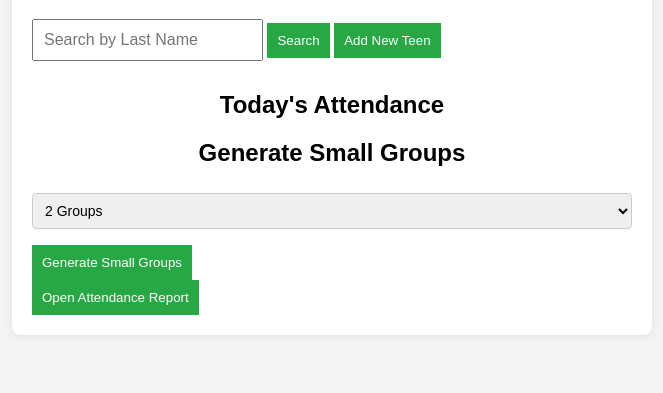
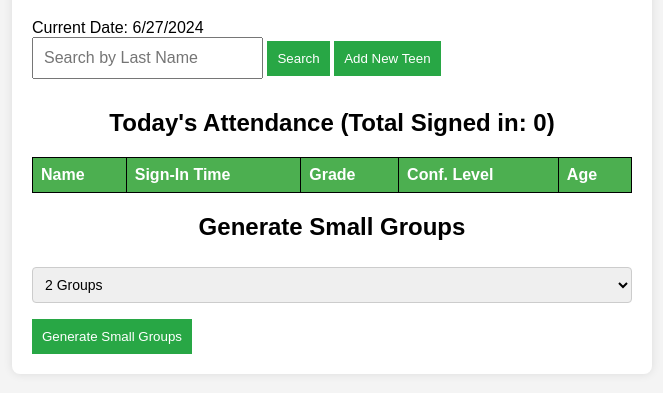
Before and after one commit to jessejones1031/Journey-sign-in, a plain HTML site: page index.html in a window 1280 px wide. Shown: the part 131-524 px from the top of the page, without its empty margins (308-971 px from the left). Drawn offline with Linux system fonts and the light colour scheme; no server answers.

Commit message:
Update index.html
test 1 sorting feature

```diff
--- a/index.html
+++ b/index.html
@@ -6,10 +6,12 @@
     <title>Youth Ministry Attendance</title>
     <link rel="stylesheet" href="styles.css">
     <link rel="manifest" href="manifest.json">
+    <script src="script.js" type="module"></script>
 </head>
 <body>
     <div class="container">
         <h1>Youth Ministry Attendance</h1>
+        <div id="current-date"></div>
         <input type="text" id="search-name" placeholder="Search by Last Name">
         <button id="search-button">Search</button>
         <button id="add-teen-button">Add New Teen</button>
@@ -38,8 +40,19 @@
         </form>
 
         <div id="attendance-list">
-            <h2>Today's Attendance</h2>
-            <ul id="list"></ul>
+            <h2>Today's Attendance (Total Signed in: <span id="total-signed-in">0</span>)</h2>
+            <table id="attendance-table">
+                <thead>
+                    <tr>
+                        <th data-column="name">Name</th>
+                        <th data-column="time">Sign-In Time</th>
+                        <th data-column="grade">Grade</th>
+                        <th data-column="confirmation">Conf. Level</th>
+                        <th data-column="age">Age</th>
+                    </tr>
+                </thead>
+                <tbody id="list"></tbody>
+            </table>
         </div>
 
         <div id="small-groups">
@@ -54,9 +67,8 @@
             <button id="generate-groups-button">Generate Small Groups</button>
             <div id="group-results"></div>
         </div>
-        <button onclick="window.location.href='attendance-report.html'">Open Attendance Report</button>
     </div>
 
-    <script src="/Journey-sign-in/script.js" type="module"></script>
+    <script src="script.js" type="module"></script>
 </body>
 </html>
```
